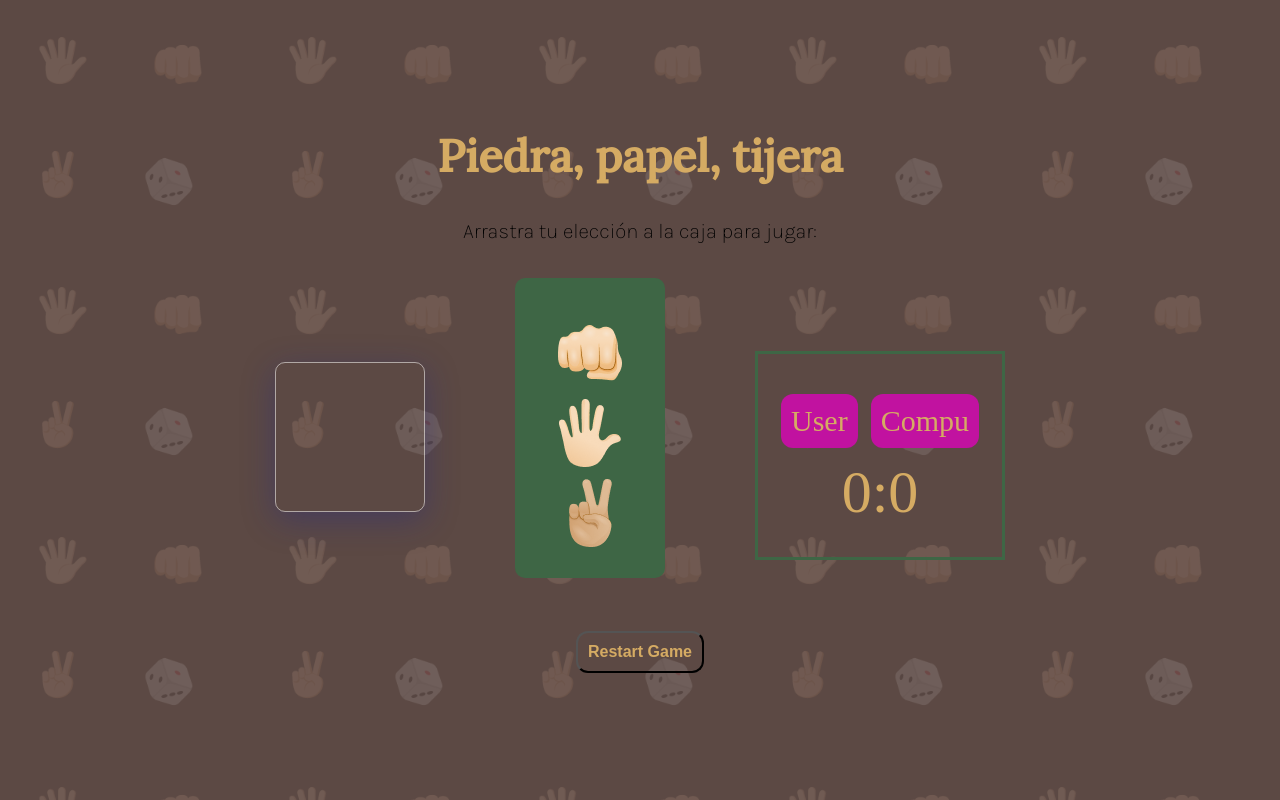
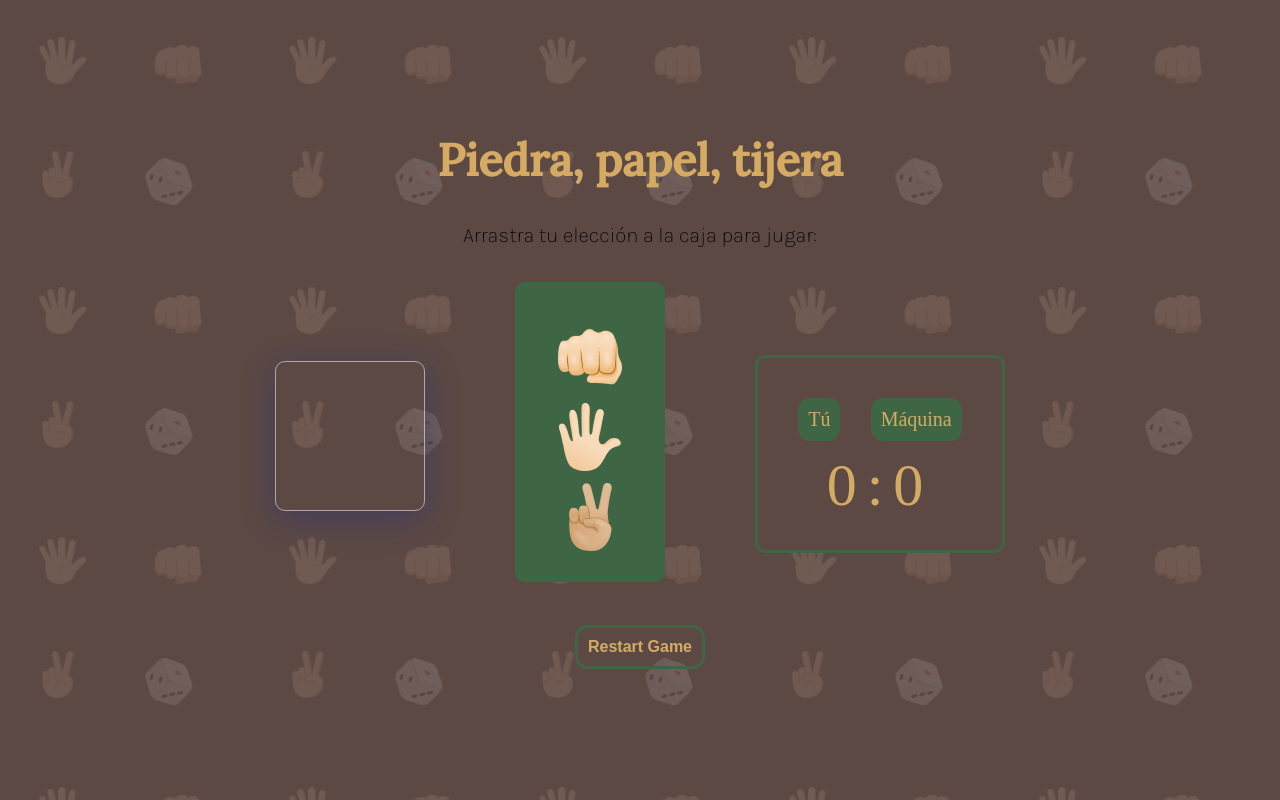
Before and after one commit to SaraiTC/piedra-papel-tijeras, a plain HTML site: page index.html in a window 1280 px wide. Drawn offline with Linux system fonts and the light colour scheme.

Commit message:
styling scoreboard

```diff
--- a/css/styles.css
+++ b/css/styles.css
@@ -78,6 +78,8 @@
     font-size: 16px;
     cursor: pointer;
     transition: all 0.3s ease;
+    border: 3px solid var(--box-color);
+
   }
 
   .restart-btn:hover{
@@ -96,6 +98,10 @@
     width: 250px;
     font-size: 60px;
     padding: 30px 10px;
+    letter-spacing: 10px;
+    border-radius: 10px;
+    background-color: var(--bg-color);
+
   }
 
   .badges{
@@ -109,8 +115,8 @@
     border-radius: 12px;
   }
   .badge{
-    background:#c112a0;
-    font-size: 30px;
+    background: var(--box-color);
+    font-size: 20px;
     padding: 10px 10px;
     border-radius: 12px;
   }
@@ -118,11 +124,14 @@
   #user-badge{
     top: 20px;
     left: -50px;
+    letter-spacing: initial;
   }
 
   #cpu-badge{
     top: 20px;
     right: -65px;
+    letter-spacing: initial;
+
   }
 
   .modal{
--- a/index.html
+++ b/index.html
@@ -31,8 +31,8 @@
         </div>
         <div class="score-board">
           <div class="badges">
-            <div id="user-badge" class="badge">User</div>
-            <div id="cpu-badge" class="badge">Compu</div>
+            <div id="user-badge" class="badge">Tú</div>
+            <div id="cpu-badge" class="badge">Máquina</div>
           </div>
           <span id="user-score">0</span>:<span id="cpu-score">0</span>
         </div>
```
